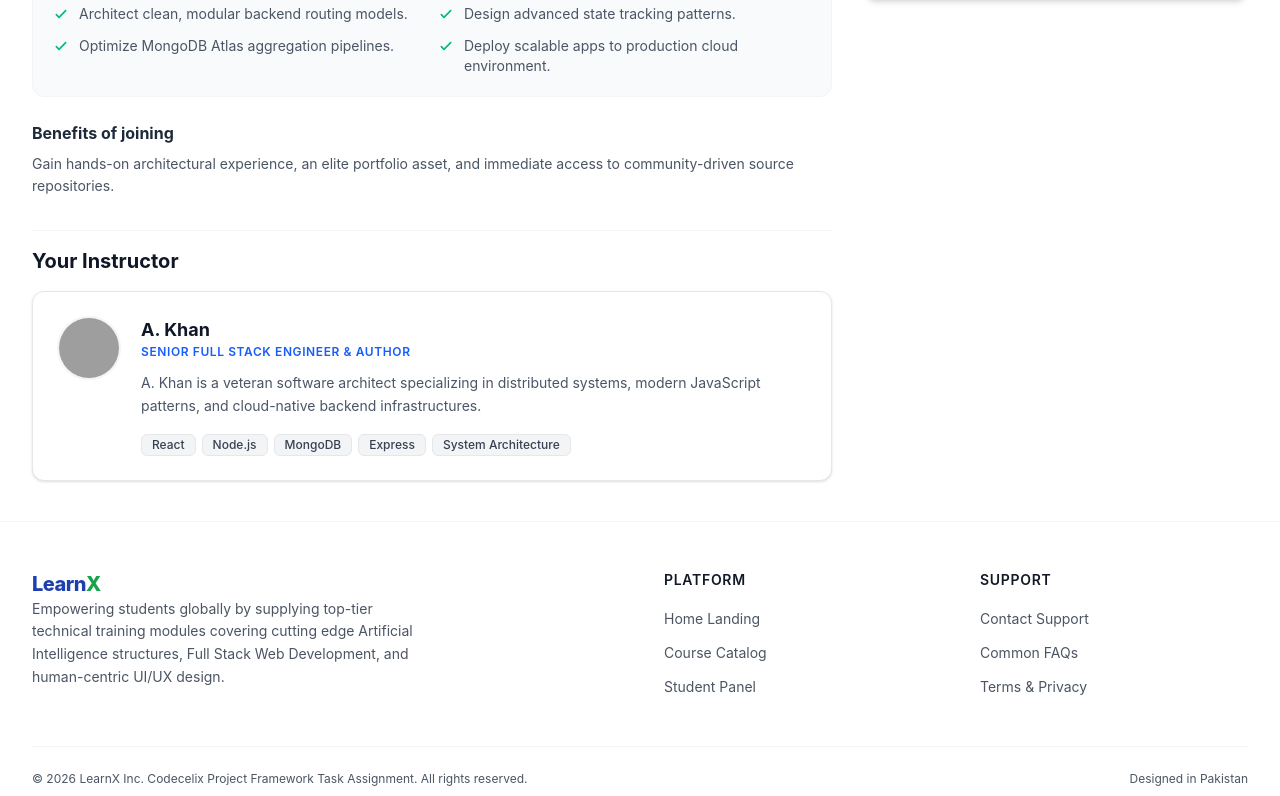
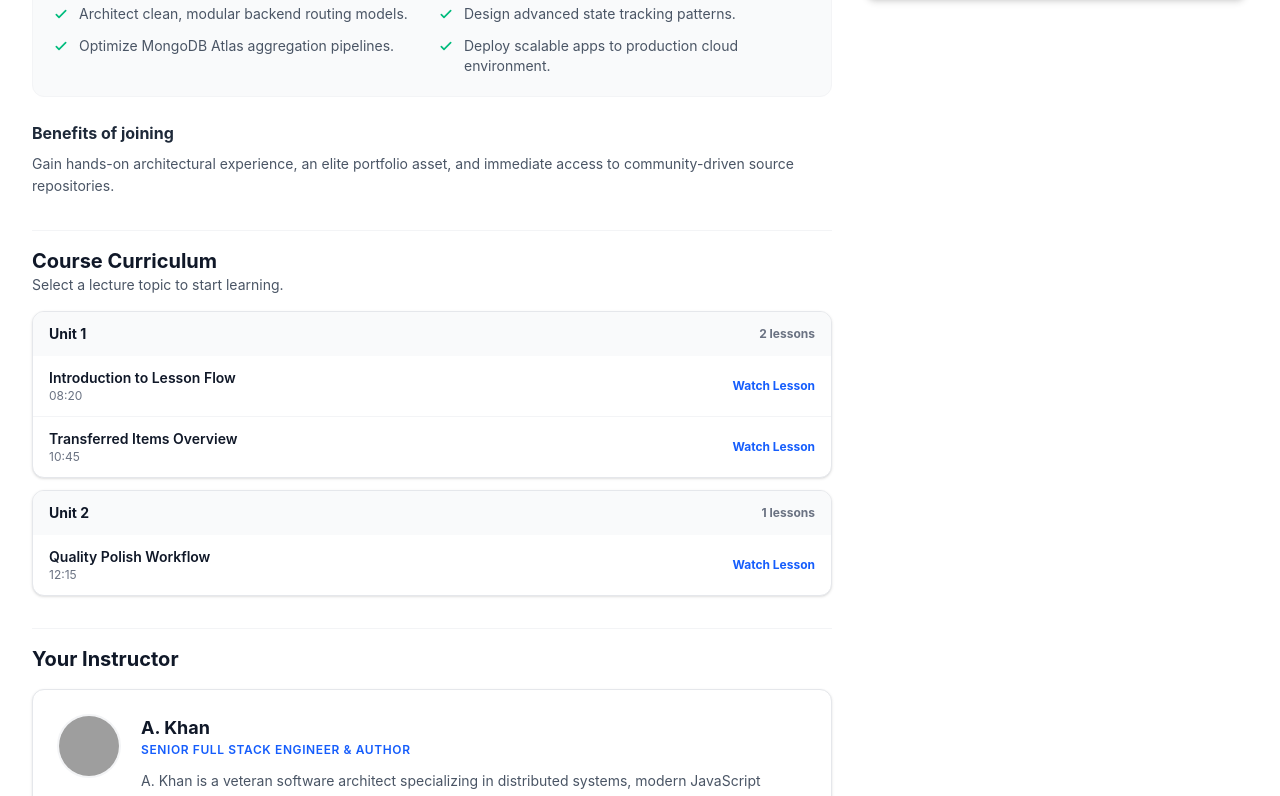
Before and after one commit to Asadwasee/LearnX-EdTech-Platform, a React (Vite) app: page /courses/1 in a window 1280 px wide. Shown: the part 624-1420 px from the top of the page. Built offline with nearby package versions, Linux system fonts and the light colour scheme; grey boxes are pictures that could not be loaded.

Commit message:
Add lesson redirects from curriculum and dashboard

```diff
--- a/src/components/dashboard/CourseCard.jsx
+++ b/src/components/dashboard/CourseCard.jsx
@@ -15,7 +15,12 @@ export default function CourseCard({ course }) {
       <div className="mt-4">
         <ProgressBar value={course.progress} />
         <div className="mt-3 flex items-center justify-between">
-          <Link to={`/courses/${course.id}`} className="text-sm text-primary-blue font-medium">Continue</Link>
+            <Link
+                to={`/lesson/${course.lastViewedLessonId || 1}`}
+                className="text-sm text-primary-blue font-medium"
+            >
+                Resume Learning
+            </Link>
           <div className="text-xs text-text-muted">Last lesson: {course.lastViewedLessonId}</div>
         </div>
       </div>
--- a/src/pages/CourseDetailPage.jsx
+++ b/src/pages/CourseDetailPage.jsx
@@ -1,6 +1,18 @@
 import React from 'react';
 import { useParams, Link } from 'react-router-dom';
 import Container from '../components/ui/Container';
+import { lessons } from '../data/lessons';
+
+const curriculumUnits = lessons.reduce((groups, lesson) => {
+  const unitName = lesson.unit || 'Course Content';
+
+  if (!groups[unitName]) {
+    groups[unitName] = [];
+  }
+
+  groups[unitName].push(lesson);
+  return groups;
+}, {});
 
 // Master Dataset: Mapping directly to your existing allCourses catalog schema
 const courseDetailsPool = {
@@ -329,6 +341,57 @@ export default function CourseDetailPage() {
               </div>
             </section>
 
+            <section className="pt-4 border-t border-gray-100">
+              <div className="flex items-center justify-between mb-4">
+                <div>
+                  <h2 className="text-xl font-bold text-gray-900">Course Curriculum</h2>
+                  <p className="text-sm text-gray-600">
+                    Select a lecture topic to start learning.
+                  </p>
+                </div>
+              </div>
+
+              <div className="space-y-3">
+                {Object.entries(curriculumUnits).map(([unitName, unitLessons]) => (
+                    <details
+                        key={unitName}
+                        open
+                        className="bg-white border border-gray-200 rounded-xl overflow-hidden shadow-sm"
+                    >
+                      <summary className="cursor-pointer px-4 py-3 bg-gray-50 text-sm font-bold text-gray-900 flex items-center justify-between">
+                        <span>{unitName}</span>
+                        <span className="text-xs text-gray-500">
+            {unitLessons.length} lessons
+          </span>
+                      </summary>
+
+                      <div className="divide-y divide-gray-100">
+                        {unitLessons.map((lesson) => (
+                            <Link
+                                key={lesson.id}
+                                to={`/lesson/${lesson.id}`}
+                                className="flex items-center justify-between gap-4 px-4 py-3 hover:bg-blue-50 transition"
+                            >
+                              <div>
+                                <p className="text-sm font-semibold text-gray-900">
+                                  {lesson.title}
+                                </p>
+                                <p className="text-xs text-gray-500">
+                                  {lesson.duration}
+                                </p>
+                              </div>
+
+                              <span className="text-xs font-bold text-blue-600">
+                Watch Lesson
+              </span>
+                            </Link>
+                        ))}
+                      </div>
+                    </details>
+                ))}
+              </div>
+            </section>
+
             {/* Instructor Section */}
             <section className="pt-4 border-t border-gray-100">
               <h2 className="text-xl font-bold text-gray-900 mb-4">Your Instructor</h2>
```
